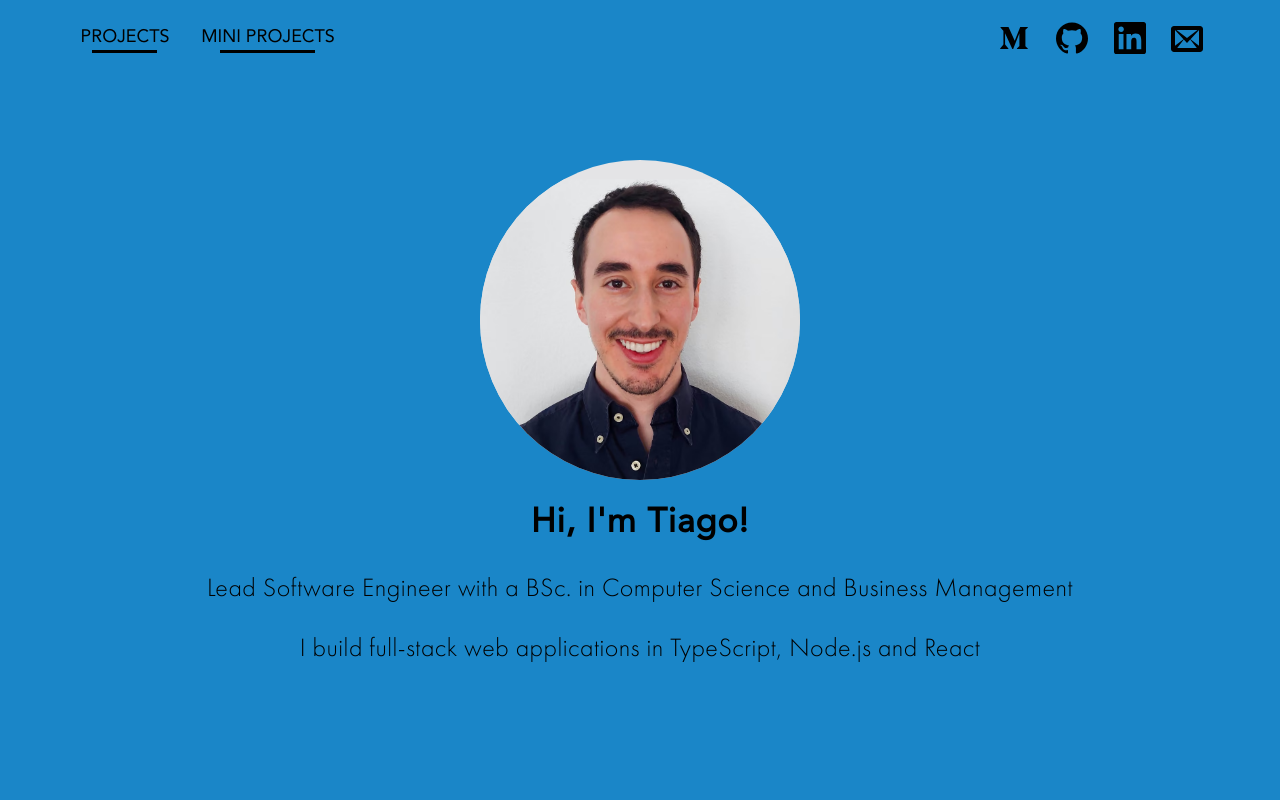
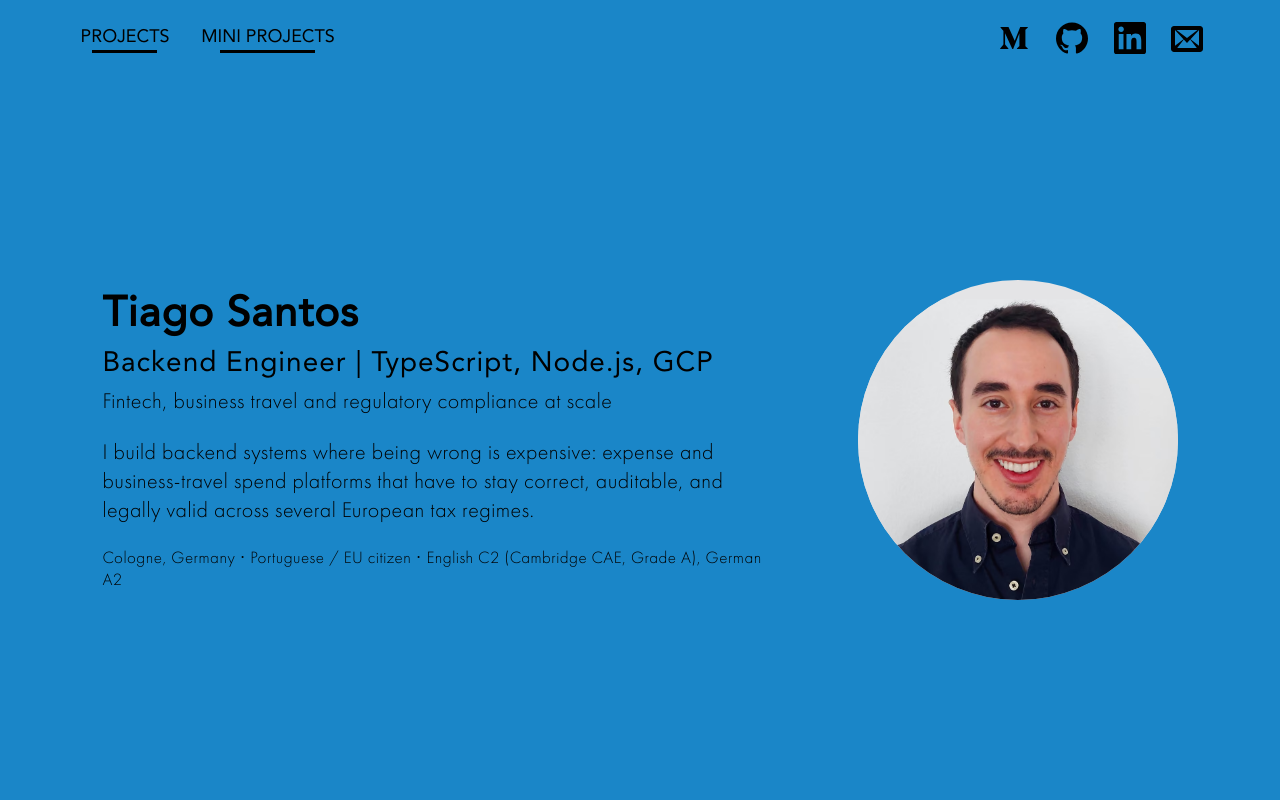
Before and after one commit to tiagofbsantos/tiagofbsantoscom, a React (Vite) app: page / in a window 1280 px wide. Shown: the top 800 px of the page. Built offline with nearby package versions, Linux system fonts and the light colour scheme.

Commit message:
rewrite the hero as a backend engineer pitch in a two-column layout

```diff
--- a/package.json
+++ b/package.json
@@ -2,7 +2,7 @@
   "name": "tiagofbsantos.com",
   "version": "1.0.0",
   "private": true,
-  "description": "Tiago Santos - Lead Software Engineer",
+  "description": "Tiago Santos - Backend Engineer",
   "type": "module",
   "repository": {
     "type": "git",
--- a/src/components/about-me/about-me.css
+++ b/src/components/about-me/about-me.css
@@ -1,26 +1,61 @@
 .aboutMe {
-  height: 100%;
   min-height: 90vh;
   background-color: #1a86c8;
-  text-align: center;
-  padding: 10vh 10vw;
+  display: flex;
+  flex-direction: row;
+  align-items: center;
+  justify-content: center;
+  gap: 6vw;
+  padding: 10vh 8vw;
+  text-align: left;
+}
+
+.heroCopy {
+  flex: 1 1 28rem;
+  max-width: 46rem;
 }
 
 .aboutMe h1 {
   font-family: "Avenir Roman";
-  font-size: 34px;
+  font-size: 42px;
   letter-spacing: 1px;
+  margin: 0;
 }
 
 .aboutMe p {
   font-size: 26px;
 }
 
+.aboutMe .heroRole {
+  font-family: "Avenir Roman";
+  font-size: 28px;
+  letter-spacing: 1px;
+  margin: 0.25em 0 0;
+}
+
+.aboutMe .heroDomain {
+  font-size: 22px;
+  margin: 0.25em 0 1em;
+}
+
+.aboutMe .heroPitch {
+  font-size: 22px;
+  max-width: 46rem;
+  margin: 0 0 1em;
+}
+
+.aboutMe .heroMeta {
+  font-size: 17px;
+  margin: 0;
+}
+
 .profilePicWrap {
+  flex: 0 0 auto;
   display: block;
-  margin: 0 auto;
   width: 40vh;
   height: 40vh;
+  max-width: 320px;
+  max-height: 320px;
   border-radius: 50%;
   overflow: hidden;
   background-color: #e4e4e6;
@@ -40,3 +75,20 @@
   object-position: center;
   transform: translateY(6%);
 }
+
+@media screen and (max-width: 768px) {
+  .aboutMe {
+    flex-direction: column-reverse;
+    text-align: center;
+    gap: 4vh;
+  }
+
+  .heroCopy {
+    max-width: none;
+  }
+
+  .aboutMe .heroPitch {
+    margin-left: auto;
+    margin-right: auto;
+  }
+}
--- a/src/components/about-me/about-me.tsx
+++ b/src/components/about-me/about-me.tsx
@@ -1,5 +1,6 @@
 import "./about-me.css";
 import Picture from "../picture/picture";
+import { HERO } from "../../data/content";
 import profileAvif from "../../assets/profile_pic.avif";
 import profileWebp from "../../assets/profile_pic.webp";
 import profileJpg from "../../assets/profile_pic.jpg";
@@ -7,6 +8,13 @@ import profileJpg from "../../assets/profile_pic.jpg";
 export default function AboutMe() {
   return (
     <header className="aboutMe">
+      <div className="heroCopy">
+        <h1>{HERO.name}</h1>
+        <p className="heroRole">{HERO.role}</p>
+        <p className="heroDomain">{HERO.domain}</p>
+        <p className="heroPitch">{HERO.pitch}</p>
+        <p className="heroMeta">{HERO.meta}</p>
+      </div>
       <div className="profilePicWrap">
         <Picture
           className="profilePic"
@@ -20,12 +28,6 @@ export default function AboutMe() {
           fetchPriority="high"
         />
       </div>
-      <h1>Hi, I'm Tiago!</h1>
-      <p>
-        Lead Software Engineer with a BSc. in Computer Science and
-        Business Management
-      </p>
-      <p>I build full-stack web applications in TypeScript, Node.js and React</p>
     </header>
   );
 }
```
Also changed, not shown: 1 other file (tests, documents, lock files or other folders).
